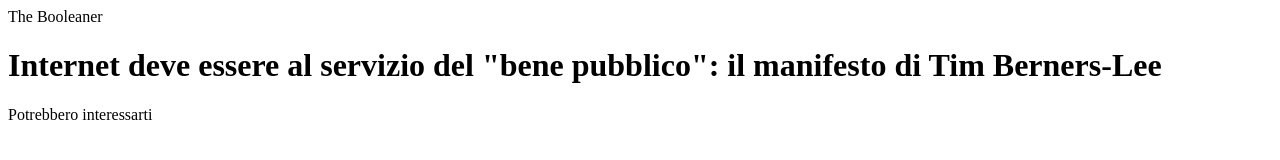
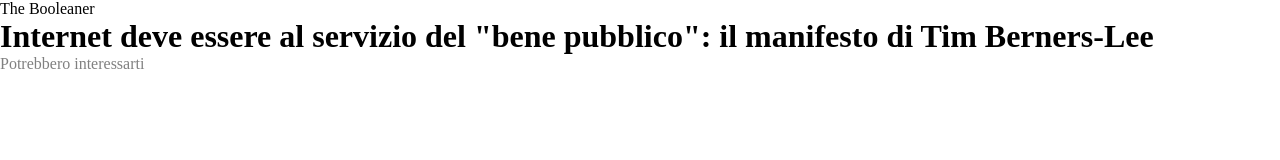
Before and after one commit to mariannacoppa/html-css-booleaner, a plain HTML site: page index.html in a window 1280 px wide. Drawn offline with Linux system fonts and the light colour scheme; files that its build step writes are made by us from their sources.

Commit message:
[UPD] added stylesheet link and footer color

```diff
--- a/css/style.css
+++ b/css/style.css
@@ -3,3 +3,6 @@
     padding: 0;
     box-sizing: border-box;
 }
+footer {
+    color: grey;
+}
--- a/index.html
+++ b/index.html
@@ -4,6 +4,7 @@
     <meta charset="UTF-8">
     <meta name="viewport" content="width=device-width, initial-scale=1.0">
     <title>html-css-booleaner</title>
+    <link rel="stylesheet" href="style.css">
 </head>
 <body>
     <!-- Frontespizio -->
```
